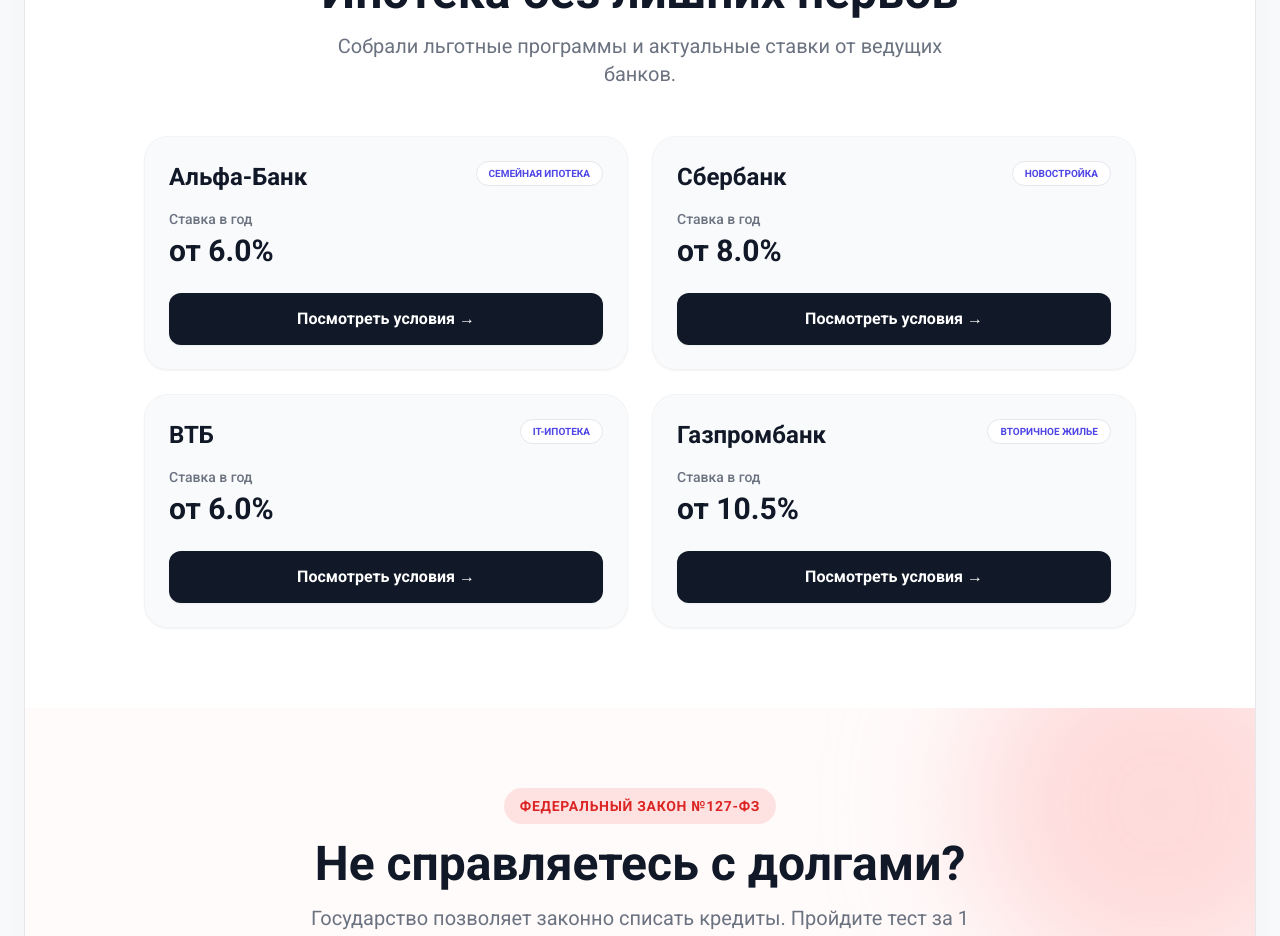
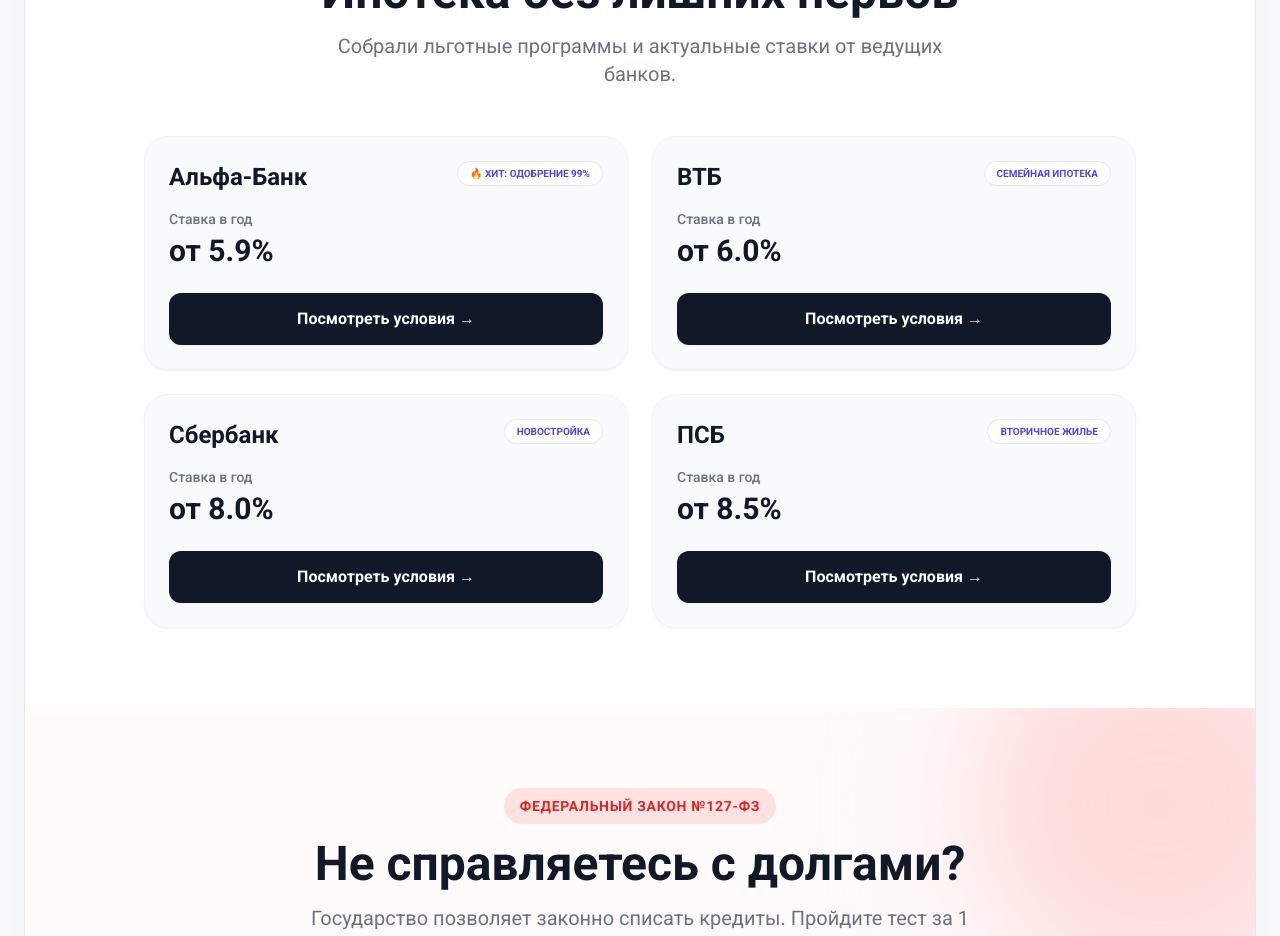
Before and after one commit to Gogih43/finprosto-1, a Next.js app: page / in a window 1280 px wide. Shown: the part 3740-4676 px from the top of the page. Built offline with nearby package versions, Linux system fonts and the light colour scheme.

Commit message:
update offers

```diff
--- a/components/BankruptcySection.tsx
+++ b/components/BankruptcySection.tsx
@@ -8,39 +8,25 @@ export default function BankruptcySection() {
   // Обновленный список компаний с твоими данными
   const bankruptcyCompanies = [
     {
-      name: "Банкрот Консалт",
-      price: "от 8 460 ₽/мес.",
-      tag: "Оформление онлайн",
-      features: ["Консультация бесплатно", "Защита от коллекторов"],
-      link: "https://bankrotconsult.ru/"
+      name: "Должник Прав",
+      price: "от 6 600 ₽/мес.",
+      tag: "Выбор пользователей 🌟", // Цепляет взгляд
+      features: ["Самая низкая цена", "Бесплатная консультация"],
+      link: "https://trckcp.com/dl/GABKUcnUYI5A/800/?erid=2SDnjcrZvRx"
     },
     {
-      name: "ФЦБГ",
-      price: "от 4 900 ₽/мес.",
-      tag: "Лучшие отзывы",
-      features: ["Рассрочка", "Бесплатная консультация"],
-      link: "https://fcbg.ru/"
+      name: "Долгов нет",
+      price: "от 15 000 ₽/мес.",
+      tag: "Надежный выбор",
+      features: ["Списание под ключ", "Защита от коллекторов"],
+      link: "https://trckcp.com/dl/RZKXeNhrwyV9/1276/?erid=2SDnjdvp6F4"
     },
     {
-      name: "2Лекс",
-      price: "от 7 960 ₽/мес.",
-      tag: "Популярный выбор",
-      features: ["Рассрочка", "Защита от коллекторов"],
-      link: "https://2lex.ru/"
-    },
-    {
-      name: "НССД",
+      name: "Федерал Групп",
       price: "от 15 000 ₽/мес.",
-      tag: "Премиум сервис",
-      features: ["Под ключ", "Гарантия результата"],
-      link: "https://nssd.su/"
-    },
-    {
-      name: "КРЕДИТА НЕТ",
-      price: "от 3 860 ₽/мес.",
-      tag: "Самая низкая цена",
-      features: ["Рассрочка", "Консультация бесплатно"],
-      link: "https://kredita.net/"
+      tag: "Премиум",
+      features: ["100% гарантия", "Рассрочка платежа"],
+      link: "https://pxl.leads.su/click/212027aad2fcc201dba4e6c6d39878c5"
     }
   ];
 
--- a/components/Mortgage.tsx
+++ b/components/Mortgage.tsx
@@ -3,29 +3,33 @@
 export default function Mortgage() {
   // Ваши офферы по ипотеке (Ссылки вставите от Leads.su или Rafinad)
   const mortgageOffers = [
+   // 1. АЛЬФА-БАНК (Сделали его максимально привлекательным)
     {
       name: "Альфа-Банк",
+      rate: "от 5.9%",
+      type: "🔥 ХИТ: Одобрение 99%", // Яркая плашка, мимо которой не пройти
+      link: "https://pxl.leads.su/click/88df03d6bfd16fa3ee23a8d5c3410c25"
+    },
+    // 2. ВТБ
+    {
+      name: "ВТБ",
       rate: "от 6.0%",
       type: "Семейная ипотека",
-      link: "ВСТАВИТЬ_ССЫЛКУ_АЛЬФА_ИПОТЕКА"
+      link: "ВСТАВИТЬ_ССЫЛКУ_ВТБ_ИПОТЕКА"
     },
+    // 3. Сбербанк (Для солидности, без партнерки)
     {
       name: "Сбербанк",
       rate: "от 8.0%",
       type: "Новостройка",
-      link: "https://www.sberbank.com/ru/person/credits/home" // Прямая ссылка для солидности
+      link: "https://www.sberbank.com/ru/person/credits/home"
     },
+    // 4. ПСБ или Газпромбанк
     {
-      name: "ВТБ",
-      rate: "от 6.0%",
-      type: "IT-ипотека",
-      link: "ВСТАВИТЬ_ССЫЛКУ_ВТБ_ИПОТЕКА"
-    },
-    {
-      name: "Газпромбанк",
-      rate: "от 10.5%",
+      name: "ПСБ",
+      rate: "от 8.5%",
       type: "Вторичное жилье",
-      link: "https://www.gazprombank.ru/personal/mortgage/" // Прямая ссылка
+      link: "ВСТАВИТЬ_ССЫЛКУ_ПСБ_ИПОТЕКА"
     },
   ];
 
```
